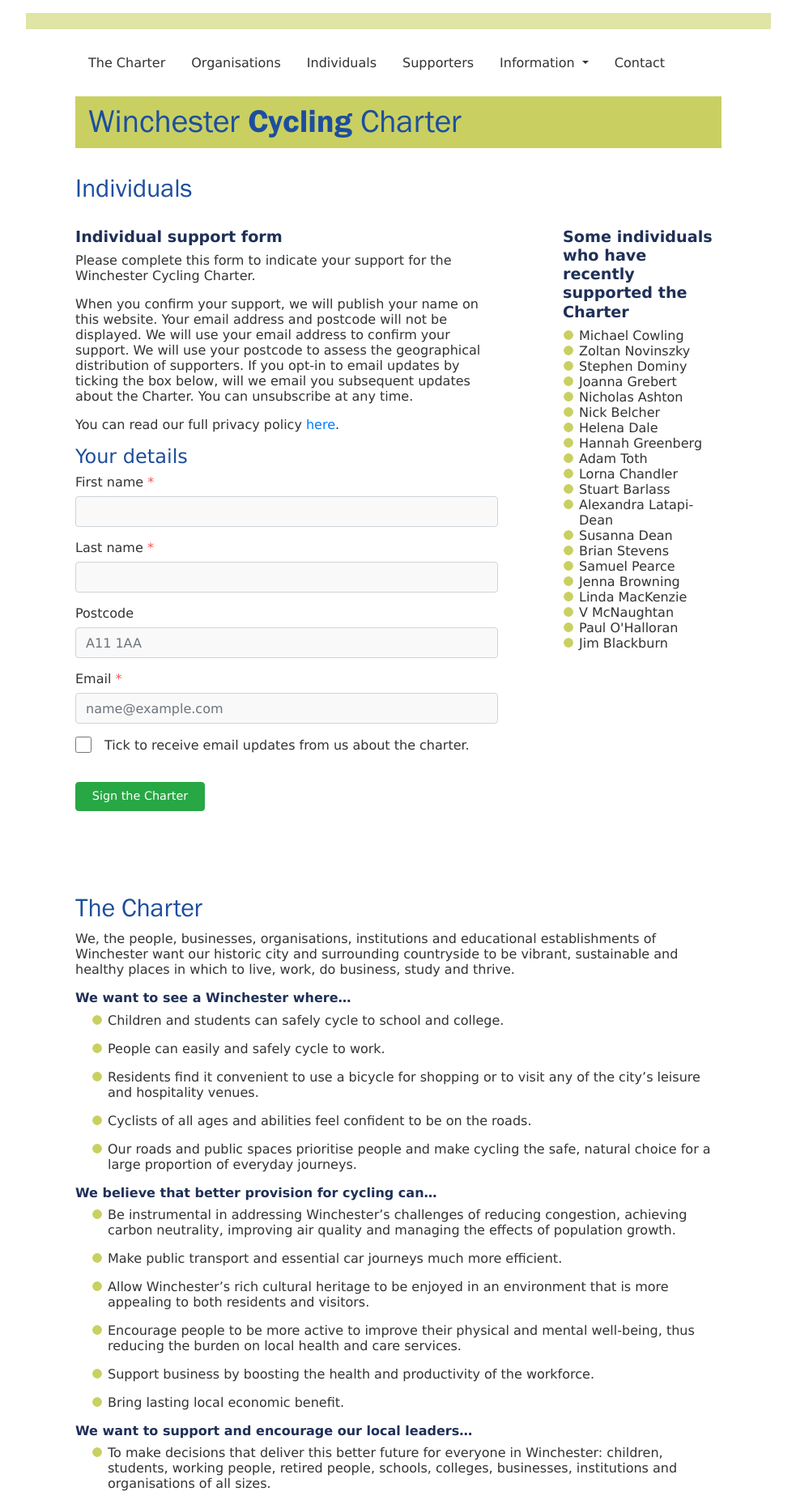
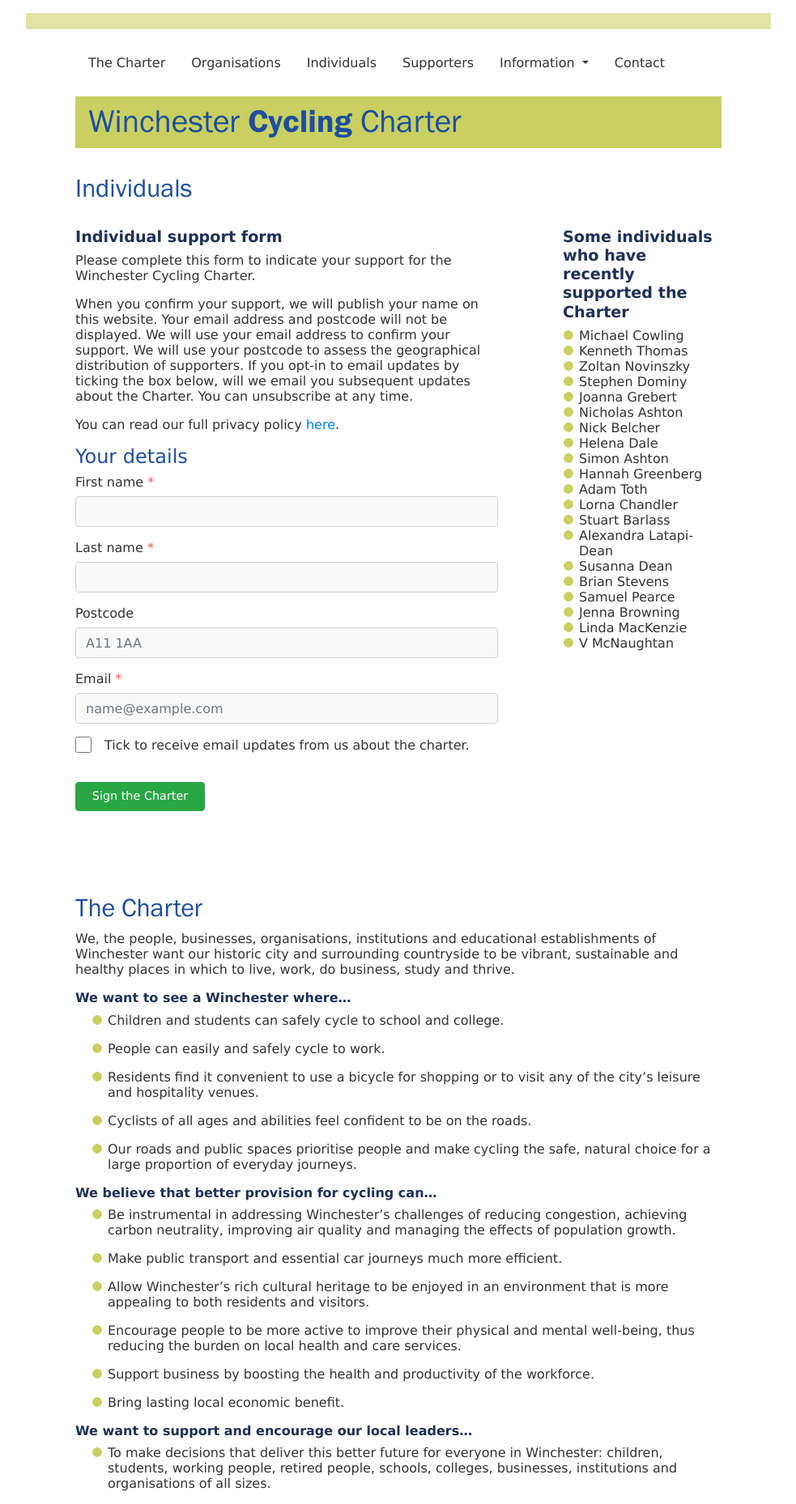
Before and after one commit to winchestercyclingcharter/winchestercyclingcharter.github.io, a Jekyll site: the page built from ind-page.md, in a window 1280 px wide. Shown: the whole page at 81% size, without its empty margins (148-1131 px from the left). Built offline with Jekyll 4.4.1, drawn with Linux system fonts in a browser that asks for light colours; nearby versions of some CDN libraries.

Commit message:
Update people.yml

```diff
--- a/_data/people.yml
+++ b/_data/people.yml
@@ -746,3 +746,5 @@ people:
 - { lastname: Novinszky, firstname: Zoltan, dt: 20211214-144604-187157 }
 - { lastname: Chandler, firstname: Lorna, dt: 20211109-104111-332147 }
 - { lastname: Cowling, firstname: Michael, dt: 20211225-151839-914426 }
+- { lastname: Ashton, firstname: Simon, dt: 20211118-101701-478125 }
+- { lastname: Thomas, firstname: Kenneth, dt: 20211218-165525-457174 }
```
